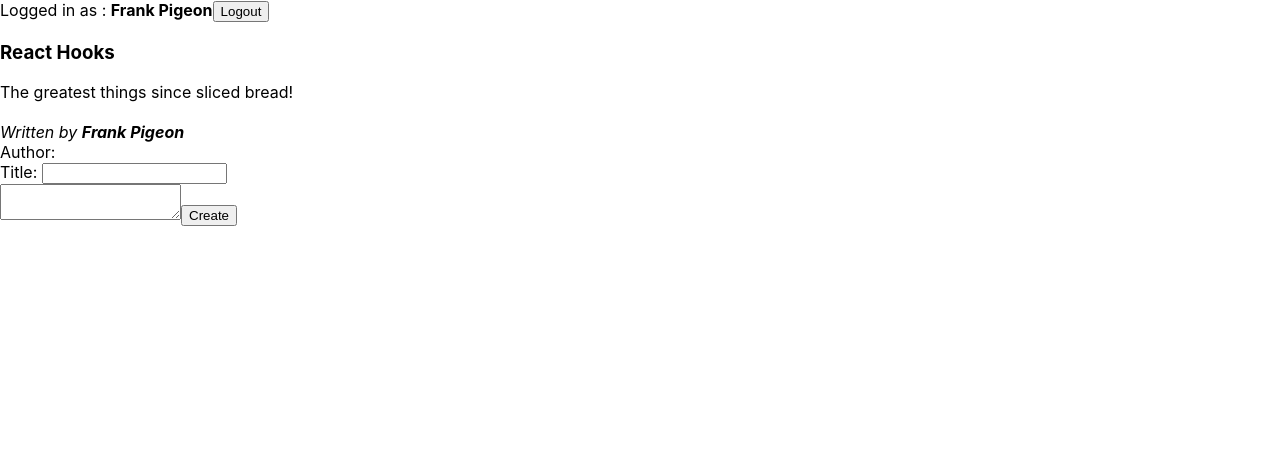
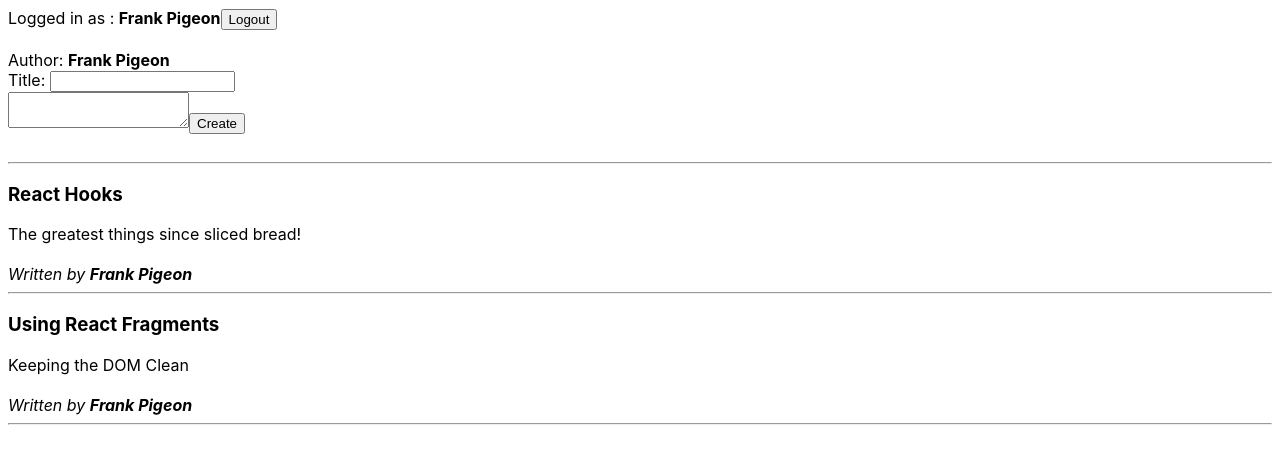
Before and after one commit to fpigeonjr/hooks-blog, a React (Create React App) app: page / in a window 1280 px wide. Shown: the top 464 px of the page. Built offline with nearby package versions, Linux system fonts and the light colour scheme.

Commit message:
adds PostList and modifies the App

```diff
--- a/src/App.js
+++ b/src/App.js
@@ -1,14 +1,30 @@
 import React from 'react'
 import UserBar from './user/UserBar'
-import Post from './post/Post'
+import PostList from './post/PostList'
 import CreatePost from './post/CreatePost'
 
+const user = 'Frank Pigeon'
+const posts = [
+  {
+    title: 'React Hooks',
+    content: 'The greatest things since sliced bread!',
+    author: 'Frank Pigeon'
+  },
+  {
+    title: 'Using React Fragments',
+    content: 'Keeping the DOM Clean',
+    author: 'Frank Pigeon'
+  }
+]
 export default function App() {
   return (
-    <>
+    <div style={{ padding: 8 }}>
       <UserBar />
-      <Post title="React Hooks" content="The greatest things since sliced bread!" author="Frank Pigeon" />
-      <CreatePost />
-    </>
+      <br/>
+      <CreatePost user={user}/>
+      <br/>
+      <hr/>
+      <PostList posts={posts} />
+    </div>
   )
 }
--- /dev/null
+++ b/src/post/PostList.js
@@ -0,0 +1,15 @@
+import React from 'react'
+import Post from './Post'
+
+export default function PostList({ posts = [] }) {
+  return (
+    <div>
+      {posts.map((p, i) => (
+        <React.Fragment key={`posts-${i}`}>
+          <Post {...p} />
+          <hr />
+        </React.Fragment>
+      ))}
+    </div>
+  )
+}
```
